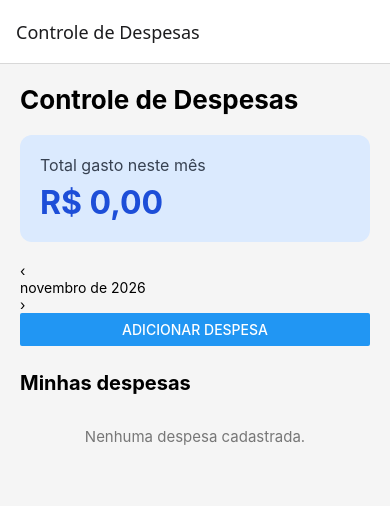
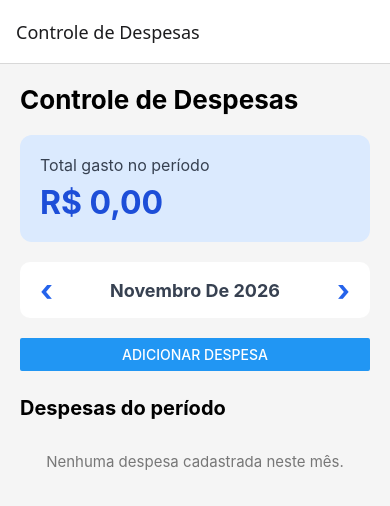
Before and after one commit to Desmondess/Controle-de-despesas, a React Native app: screen /Home in a window 390 px wide. Shown: the top 506 px of the page. Built offline with nearby package versions, Linux system fonts and the light colour scheme.

Commit message:
style: adiciona estilização apropriado ao seletor de meses

```diff
--- a/src/screens/HomeScreen.js
+++ b/src/screens/HomeScreen.js
@@ -1,3 +1,4 @@
+
 import { useState, useCallback } from 'react';
 
 import {
@@ -12,11 +13,18 @@ import {
 import { useFocusEffect } from '@react-navigation/native';
 import { buscarDespesas } from '../services/storage';
 
+// Retorna o mês atual no formato AAAA-MM
+function obterMesAtual() {
+  const hoje = new Date();
+  const ano = hoje.getFullYear();
+  const mes = String(hoje.getMonth() + 1).padStart(2, '0');
+
+  return `${ano}-${mes}`;
+}
+
 export default function HomeScreen({ navigation }) {
   const [despesas, setDespesas] = useState([]);
-
   const [mesSelecionado, setMesSelecionado] = useState(obterMesAtual());
-
 
   // Carrega as despesas sempre que a tela inicial recebe foco
   useFocusEffect(
@@ -34,19 +42,8 @@ export default function HomeScreen({ navigation }) {
     }, [])
   );
 
-  // Obtém o mês e o ano atuais
-  const hoje = new Date();
-  const mesAtual = String(hoje.getMonth() + 1).padStart(2, '0');
-  const anoAtual = String(hoje.getFullYear());
-
-  /* Soma somente as despesas do mês atual
-  const totalMensal = despesas
-    .filter(despesa => {
-      return despesa.data.startsWith(`${anoAtual}-${mesAtual}`);
-    })
-    .reduce((total, despesa) => total + despesa.valor, 0);*/
-
-    function mudarMes(diferenca) {
+  // Avança ou retrocede um mês
+  function mudarMes(diferenca) {
     const [ano, mes] = mesSelecionado.split('-').map(Number);
 
     const novaData = new Date(ano, mes - 1 + diferenca, 1);
@@ -57,12 +54,15 @@ export default function HomeScreen({ navigation }) {
     setMesSelecionado(`${novoAno}-${novoMes}`);
   }
 
-  // Converte AAAA-MM-DD para DD-MM-AAAA
-  function formatarData(dataISO) {
-    const [ano, mes, dia] = dataISO.split('-');
-    return `${dia}-${mes}-${ano}`;
+  // Converte AAAA-MM para o nome do mês e ano
+  function formatarMes(mesISO) {
+    const [ano, mes] = mesISO.split('-').map(Number);
+
+    return new Date(ano, mes - 1, 1).toLocaleDateString('pt-BR', {
+      month: 'long',
+      year: 'numeric',
+    });
   }
-
 
   // Filtra as despesas do mês selecionado
   const despesasFiltradas = despesas.filter(despesa =>
@@ -75,7 +75,7 @@ export default function HomeScreen({ navigation }) {
     0
   );
 
-  // Converte AAAA-MM-DD para DD-MM-AAAA de novo
+  // Converte AAAA-MM-DD para DD-MM-AAAA
   function formatarData(dataISO) {
     const [ano, mes, dia] = dataISO.split('-');
     return `${dia}-${mes}-${ano}`;
@@ -94,6 +94,7 @@ export default function HomeScreen({ navigation }) {
       <View style={styles.card}>
         <View style={styles.linha}>
           <Text style={styles.descricao}>{item.descricao}</Text>
+
           <Text style={styles.valor}>
             {formatarValor(item.valor)}
           </Text>
@@ -101,6 +102,7 @@ export default function HomeScreen({ navigation }) {
 
         <View style={styles.linha}>
           <Text style={styles.categoria}>{item.categoria}</Text>
+
           <Text style={styles.data}>
             {formatarData(item.data)}
           </Text>
@@ -113,7 +115,7 @@ export default function HomeScreen({ navigation }) {
     <FlatList
       style={styles.lista}
       contentContainerStyle={styles.container}
-      data={despesas}
+      data={despesasFiltradas}
       keyExtractor={item => item.id}
       renderItem={renderizarDespesa}
       ListHeaderComponent={
@@ -121,12 +123,14 @@ export default function HomeScreen({ navigation }) {
           <Text style={styles.titulo}>Controle de Despesas</Text>
 
           <View style={styles.resumo}>
-            <Text style={styles.subtitulo}>Total gasto neste mês</Text>
+            <Text style={styles.subtitulo}>Total gasto no período</Text>
+
             <Text style={styles.total}>
               {formatarValor(totalMensal)}
             </Text>
           </View>
 
+          {/* Seletor de mês */}
           <View style={styles.seletorMes}>
             <Pressable
               style={styles.botaoMes}
@@ -147,44 +151,24 @@ export default function HomeScreen({ navigation }) {
             </Pressable>
           </View>
 
-
-
           <Button
             title="Adicionar despesa"
             onPress={() => navigation.navigate('AddExpense')}
           />
 
-          <Text style={styles.tituloLista}>Minhas despesas</Text>
+          <Text style={styles.tituloLista}>
+            Despesas do período
+          </Text>
         </View>
       }
       ListEmptyComponent={
         <Text style={styles.vazio}>
-          Nenhuma despesa cadastrada.
+          Nenhuma despesa cadastrada neste mês.
         </Text>
       }
     />
   );
 }
-
-
-// Retorna o mês atual no formato AAAA-MM
-function obterMesAtual() {
-  const hoje = new Date();
-  const ano = hoje.getFullYear();
-  const mes = String(hoje.getMonth() + 1).padStart(2, '0');
-
-  return `${ano}-${mes}`;
-}
-
-function formatarMes(mesISO) {
-    const [ano, mes] = mesISO.split('-').map(Number);
-
-    return new Date(ano, mes - 1, 1).toLocaleDateString('pt-BR', {
-      month: 'long',
-      year: 'numeric',
-    });
-  }
-
 
 const styles = StyleSheet.create({
   lista: {
@@ -220,6 +204,34 @@ const styles = StyleSheet.create({
     fontWeight: 'bold',
     color: '#1D4ED8',
     marginTop: 8,
+  },
+
+  seletorMes: {
+    flexDirection: 'row',
+    justifyContent: 'space-between',
+    alignItems: 'center',
+    marginBottom: 20,
+    backgroundColor: '#FFFFFF',
+    borderRadius: 10,
+    padding: 5,
+  },
+
+  botaoMes: {
+    paddingHorizontal: 15,
+    paddingVertical: 5,
+  },
+
+  seta: {
+    fontSize: 30,
+    color: '#2563EB',
+    fontWeight: 'bold',
+  },
+
+  mesSelecionado: {
+    fontSize: 18,
+    fontWeight: 'bold',
+    color: '#374151',
+    textTransform: 'capitalize',
   },
 
   tituloLista: {
```
